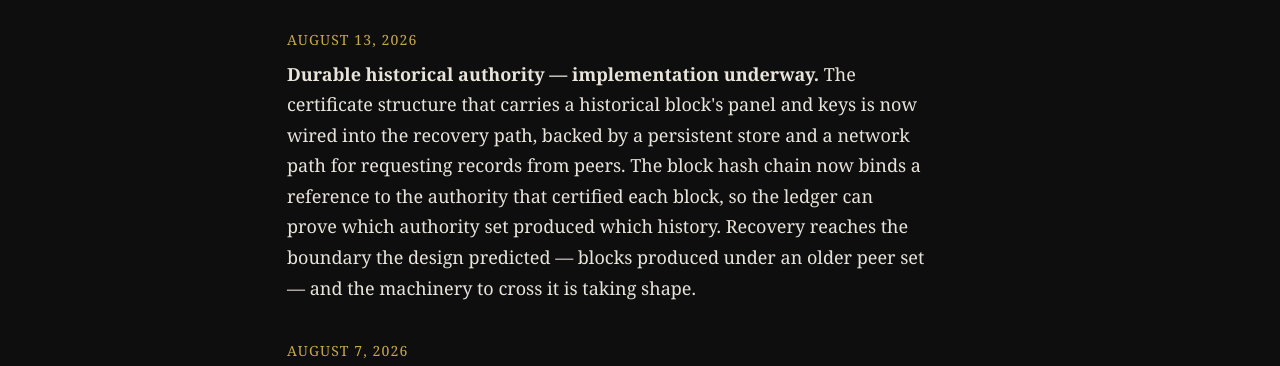
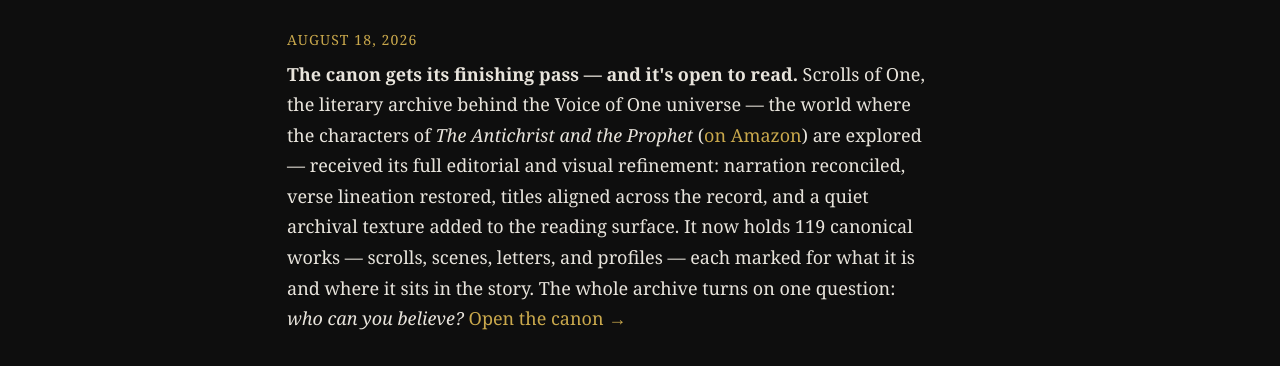
Before and after one commit to djsph001/thought-partners, an Astro site: page /emergence/updates in a window 1280 px wide. Shown: the part 570-936 px from the top of the page. Built offline with nearby package versions, Linux system fonts and the light colour scheme; Astro itself is replaced by a stand-in of ours.

Commit message:
Updates: Scrolls of One finishing-pass entry, link canon + Antichrist/Prophet Amazon

```diff
--- a/src/pages/emergence/updates.astro
+++ b/src/pages/emergence/updates.astro
@@ -22,6 +22,22 @@ import EmergenceFooter from '../../components/EmergenceFooter.astro';
   <section class="section section--dark">
     <div class="container">
       <h2>Now</h2>
+
+      <div class="entry">
+        <p class="entry-date gold">August 18, 2026</p>
+        <p>
+          <strong>The canon gets its finishing pass — and it's open to read.</strong> Scrolls
+          of One, the literary archive behind the Voice of One universe — the world where the
+          characters of <em>The Antichrist and the Prophet</em> (<a href="https://www.amazon.com/dp/B0H4BQPW8V" target="_blank" rel="noopener noreferrer">on Amazon</a>)
+          are explored — received its full editorial and visual refinement: narration
+          reconciled, verse lineation restored,
+          titles aligned across the record, and a quiet archival texture added to the reading
+          surface. It now holds 119 canonical works — scrolls, scenes, letters, and profiles —
+          each marked for what it is and where it sits in the story. The whole archive turns
+          on one question: <em>who can you believe?</em>
+          <a href="https://scrollsofone.com" target="_blank" rel="noopener noreferrer">Open the canon →</a>
+        </p>
+      </div>
 
       <div class="entry">
         <p class="entry-date gold">August 13, 2026</p>
```
